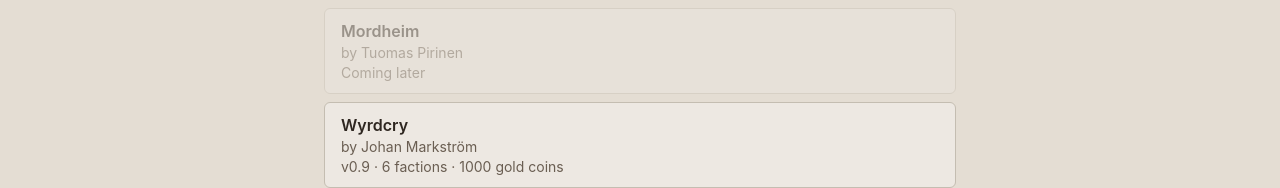
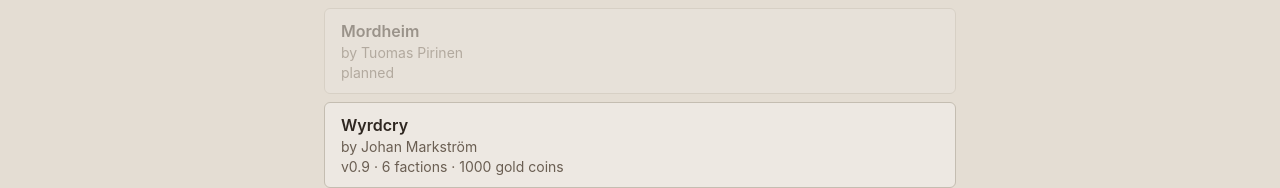
Before and after one commit to HENNIROCKS/fantasy-city-warbands, a SvelteKit app: page /build in a window 1280 px wide. Shown: the part 252-440 px from the top of the page. Built offline with nearby package versions, Linux system fonts and the light colour scheme.

Commit message:
Call a planned game planned when picking a game, as the about page does

```diff
--- a/src/routes/build/+page.svelte
+++ b/src/routes/build/+page.svelte
@@ -102,7 +102,7 @@
 			],
 			available: true
 		})),
-		...planned.map((p) => ({ id: p.id, name: p.name, author: p.author, details: ['Coming later'], available: false }))
+		...planned.map((p) => ({ id: p.id, name: p.name, author: p.author, details: ['planned'], available: false }))
 	].sort((a, b) => a.name.localeCompare(b.name));
 
 	function url(params: Record<string, string>): string {
```
